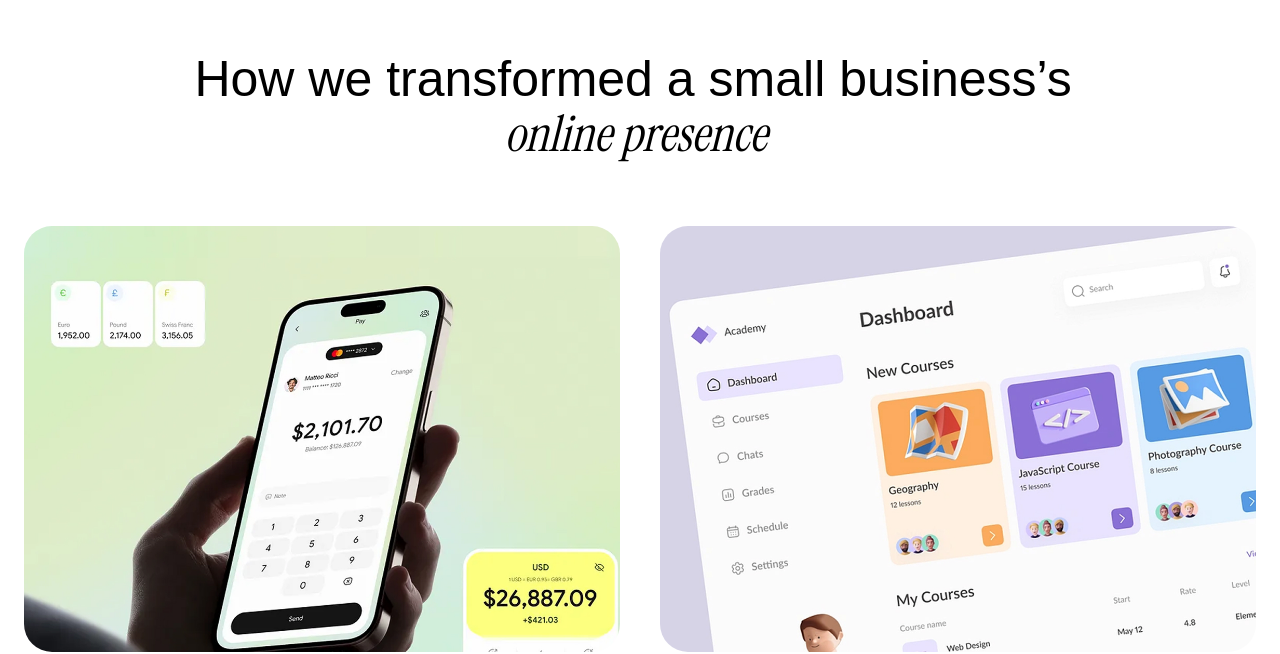
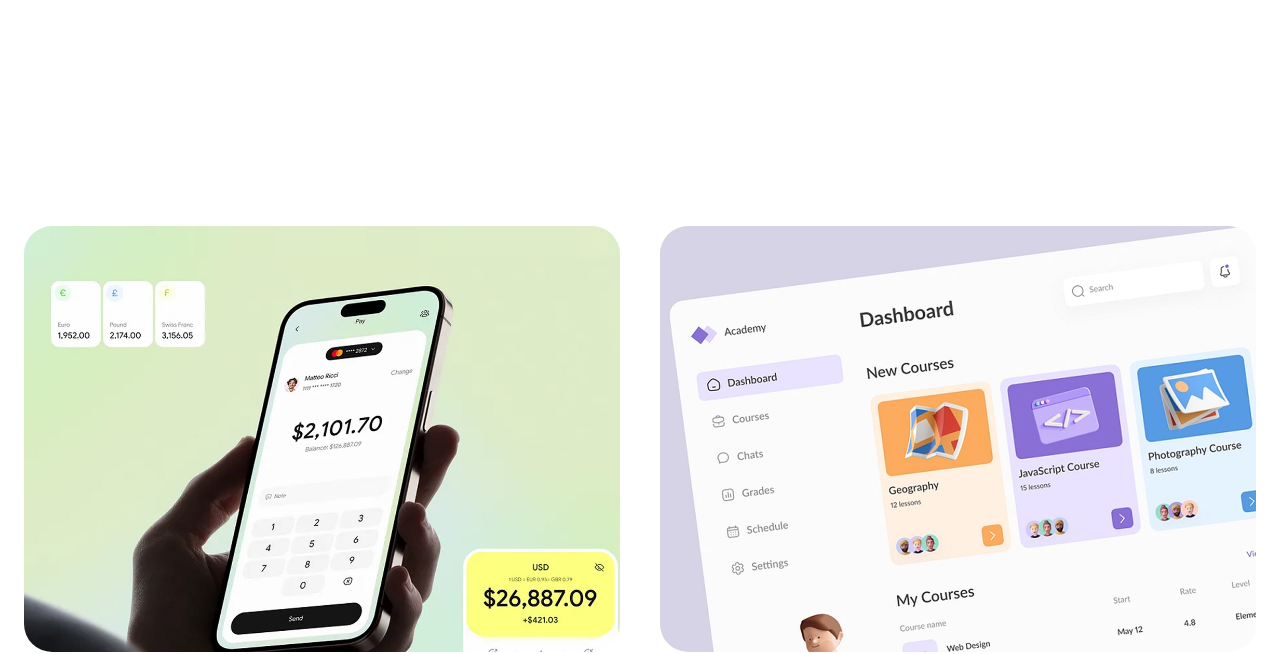
Before and after one commit to tulsishuka/p4, a Next.js app: page / in a window 1280 px wide. Shown: the part 2608-3262 px from the top of the page. Built offline with nearby package versions, Linux system fonts and the light colour scheme.

Commit message:
app/component/section/PortfolioSection.tsx

```diff
--- a/app/component/section/PortfolioSection.tsx
+++ b/app/component/section/PortfolioSection.tsx
@@ -62,12 +62,12 @@ const PortfolioSection = () => {
   const italicText = "online presence";
 
   return (
-    <section className="w-full py-20 px-6 bg-white">
+    <section className="w-full py-20 px-6 ">
       {/* Header */}
       <div className="max-w-7xl mx-auto flex flex-col items-center mb-16">
         <h2
           ref={headingRef}
-          className="text-[40px] md:text-[50px] font-medium text-black text-center leading-[1.1]"
+          className="text-[40px] md:text-[50px] font-medium text-white text-center leading-[1.1]"
         >
           {normalText.split(" ").map((word, i) => (
             <span
```
